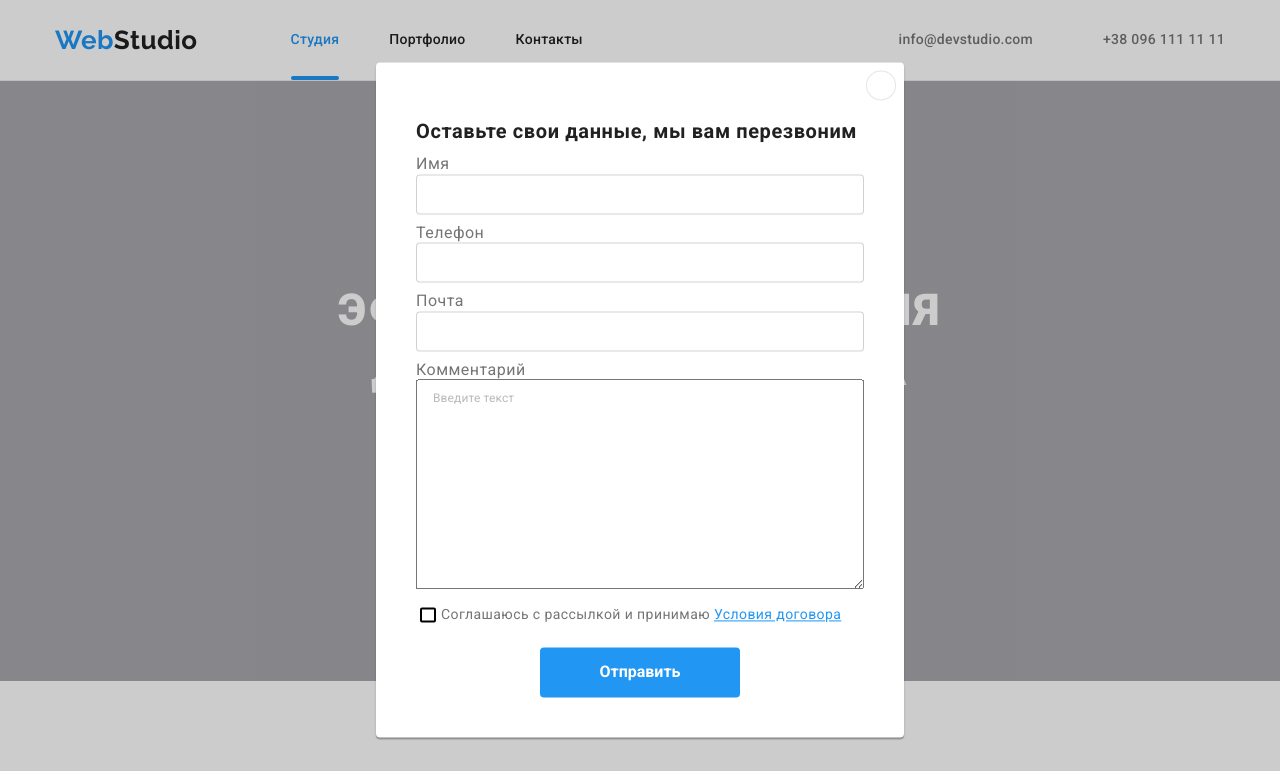
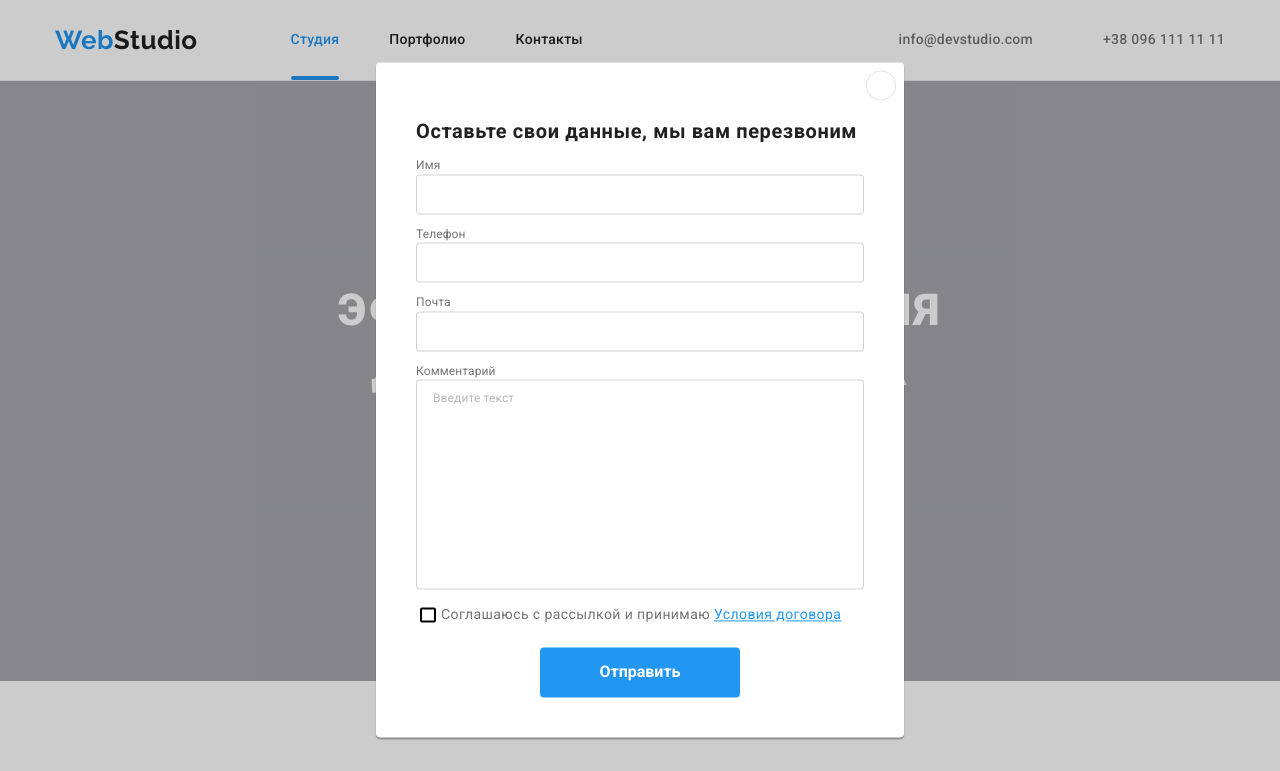
Before and after one commit to Vladyslav-Kryzhanovskyi/goit-markup-hw-06, a plain HTML site: page index.html in a window 1280 px wide. Both pictures are taken after a click on the button "Заказать услугу". Shown: the top 771 px of the page. Drawn offline with Linux system fonts and the light colour scheme.

Commit message:
Update styles.css

```diff
--- a/css/styles.css
+++ b/css/styles.css
@@ -706,6 +706,14 @@ body {
   transition: all 250ms cubic-bezier(0.4, 0, 0.2, 1);
   outline: none;
 }
+.modal-text {
+  font-weight: 400;
+  font-size: 12px;
+  line-height: 1.16;
+  letter-spacing: 0.01em;
+
+  color: #757575;
+}
 .modal-icon-input {
   position: relative;
   margin-bottom: 10px;
@@ -722,6 +730,10 @@ textarea {
   width: 448px;
   padding: 12px 16px;
   outline: none;
+  border: 1px solid rgba(33, 33, 33, 0.2);
+  box-sizing: border-box;
+  border-radius: 4px;
+  resize: none;
 }
 textarea::placeholder {
   font-style: normal;
```
